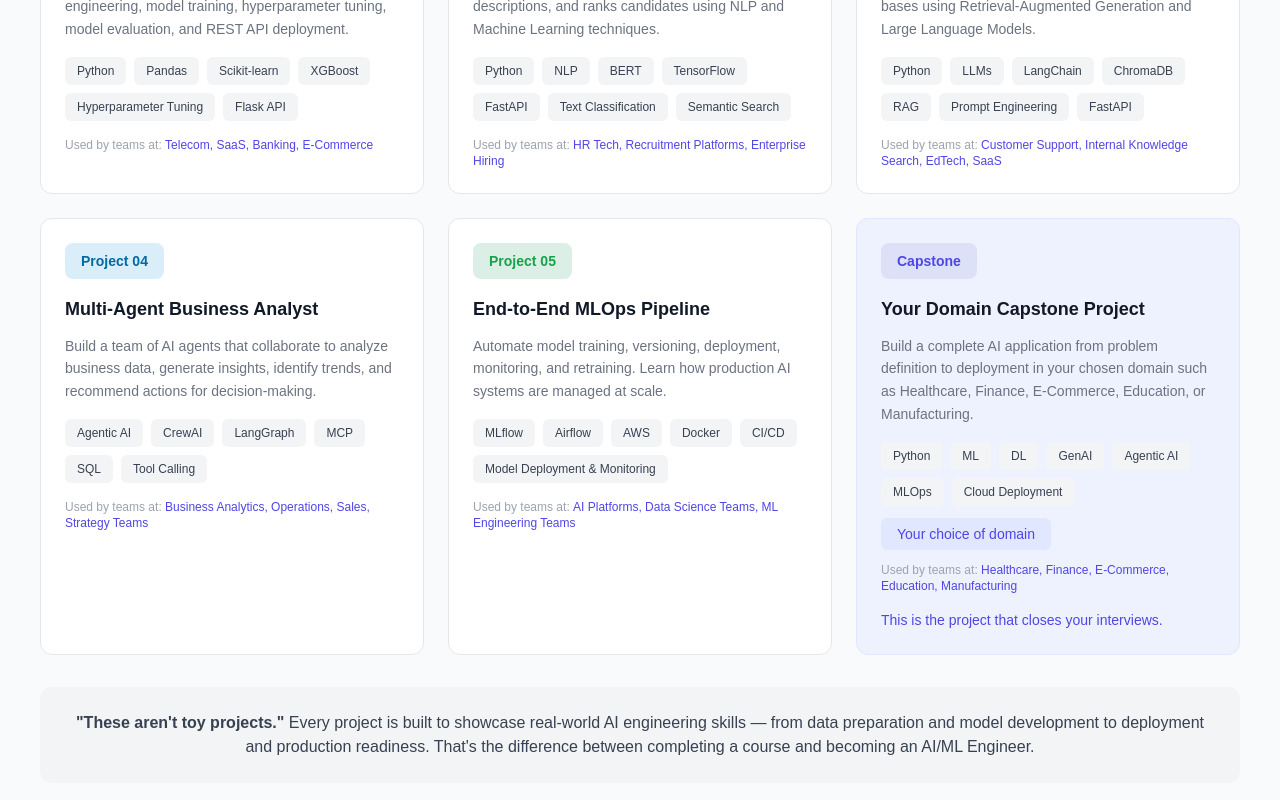
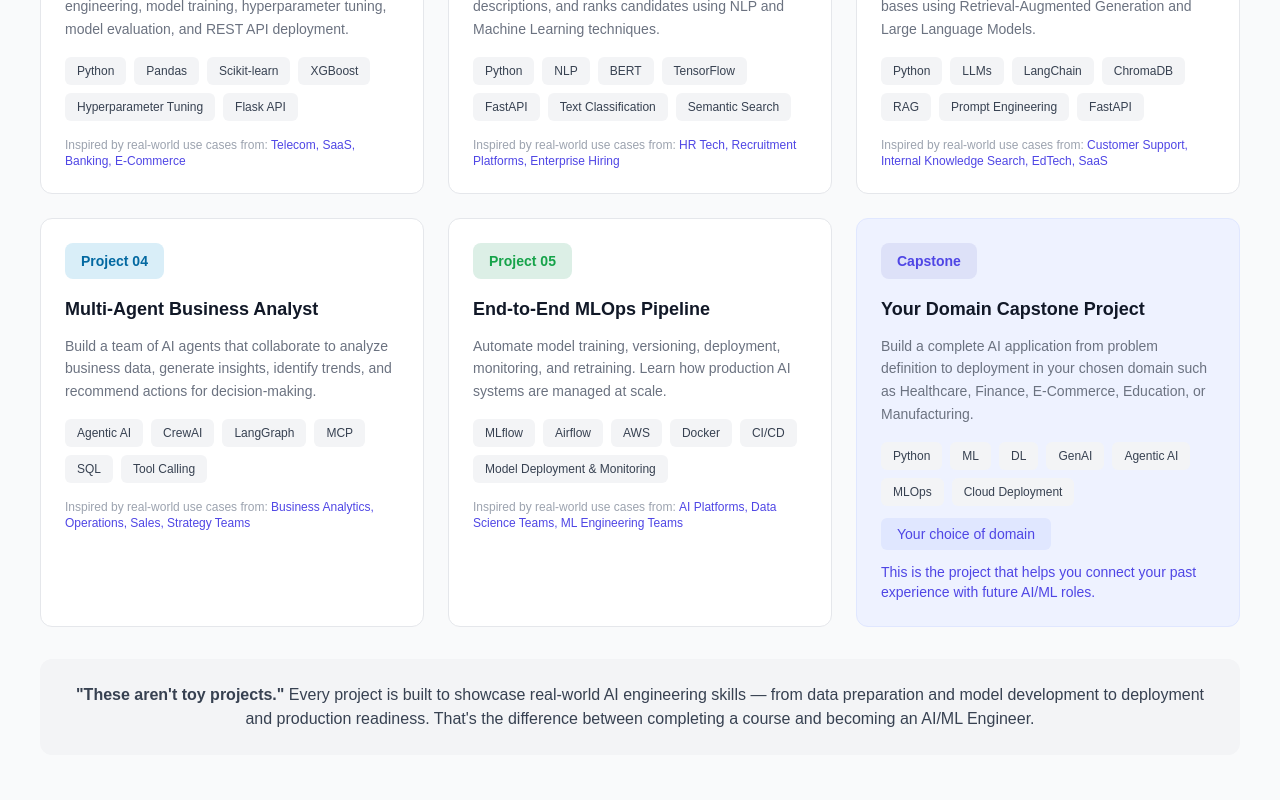
Before and after one commit to srinivas-dande/students-landing-page, a Next.js app: page / in a window 1280 px wide. Shown: the part 1360-2160 px from the top of the page. Built offline with nearby package versions, Linux system fonts and the light colour scheme.

Commit message:
Updated All

```diff
--- a/src/components/landing/PortfolioSection.jsx
+++ b/src/components/landing/PortfolioSection.jsx
@@ -59,10 +59,10 @@ export default function PortfolioSection() {
       title: 'Your Domain Capstone Project',
       description: 'Build a complete AI application from problem definition to deployment in your chosen domain such as Healthcare, Finance, E-Commerce, Education, or Manufacturing.',
       tags: ['Python', 'ML', 'DL', 'GenAI', 'Agentic AI', 'MLOps', 'Cloud Deployment'],
-      companies: ['Healthcare', 'Finance', 'E-Commerce', 'Education', 'Manufacturing'],
+      companies: [],
       isCapstone: true,
       domainTag: 'Your choice of domain',
-      footerText: 'This is the project that closes your interviews.'
+      footerText: 'This is the project that helps you connect your past experience with future AI/ML roles.'
     }
   ];
 
@@ -135,7 +135,7 @@ export default function PortfolioSection() {
           <div className="mt-auto pt-5 border-t border-[#E5E7EB]">
             {project.companies.length > 0 && (
               <p className="text-xs text-[#9CA3AF]">
-                Used by teams at:{' '}
+                Inspired by real-world use cases from:{' '}
                 <span className="text-[#4F46E5] font-medium">
                   {project.companies.join(', ')}
                 </span>
@@ -237,7 +237,7 @@ export default function PortfolioSection() {
               {/* Companies */}
               {project.companies.length > 0 && (
                 <p className="text-xs text-[#9CA3AF]">
-                  Used by teams at:{' '}
+                  Inspired by real-world use cases from:{' '}
                   <span className="text-[#4F46E5] font-medium">
                     {project.companies.join(', ')}
                   </span>
--- a/src/components/landing/StudentOutcomesSection.jsx
+++ b/src/components/landing/StudentOutcomesSection.jsx
@@ -9,7 +9,7 @@ const testimonials = [
     details: 'Final Year · B.Tech - CSE · Pune',
     subDetails: 'Joined during 3rd Year · No Prior Work Experience',
     quote: '"I graduated from a Tier-2 college with no prior industry experience. What helped me stand out was not my grades — it was the projects. The Dandes AI/ML program helped me build real AI projects that I could showcase on GitHub and confidently discuss during interviews."',
-    role: '',
+    role: 'Joined Dandes Academy in January 2026 Batch',
     company: '',
     salary: ''
   },
@@ -19,7 +19,7 @@ const testimonials = [
     details: 'Pre-Final Year · B.Tech - Civil · Chennai',
     subDetails: 'Started During 3rd Year · No Prior AI/ML Background',
     quote: '"I joined the AI/ML program during my 3rd year with no prior background in AI/ML. The structured learning path and hands-on projects helped me build a portfolio that stood out from most students in my batch. By the time placements started, I had real projects to showcase and discuss with confidence."',
-    role: '',
+    role: 'Joined Dandes Academy in January 2026 Batch',
     company: '',
     salary: ''
   },
@@ -29,7 +29,7 @@ const testimonials = [
     details: 'Pre-Final Year · B.Tech - Mechanical · Andhra Pradesh',
     subDetails: 'Started During 3rd Year · Non-CS Background',
     quote: '"Everyone told me AI/ML was only for Computer Science students. The program started from the fundamentals and made the learning journey approachable. The projects helped me build confidence and showed me that consistency and problem-solving matter more than your branch."',
-    role: '',
+    role: 'Joined Dandes Academy in January 2026 Batch',
     company: '',
     salary: ''
   },
@@ -39,7 +39,7 @@ const testimonials = [
     details: '2nd Year → Completed in 3rd Year · IT Engineering · Hyderabad',
     subDetails: 'Commerce student in 11th–12th',
     quote: '"I completed the program while managing college exams, assignments, and semester projects. The schedule was easy to balance alongside academics. The mock interviews and project reviews helped me understand what recruiters actually look for and prepared me much better for interviews"',
-    role: '',
+    role: 'Joined Dandes Academy in June 2025 Batch',
     company: '',
     salary: ''
   },
@@ -49,7 +49,7 @@ const testimonials = [
     details: 'Final Year · BCA · Bihar',
     subDetails: 'Started During 2nd Year · No AI/ML Background',
     quote: '"Initially, I thought AI/ML would be difficult to learn. The program started from the fundamentals and gradually progressed into Machine Learning, Generative AI, and real-world projects. By the end, I had a strong project portfolio and a clear understanding of how AI is applied in industry."',
-    role: '',
+    role: 'Joined Dandes Academy in June 2025 Batch',
     company: '',
     salary: ''
   }
--- a/src/components/landing/TimeCommitmentSection.jsx
+++ b/src/components/landing/TimeCommitmentSection.jsx
@@ -38,7 +38,7 @@ export default function TimeCommitmentSection() {
   },
   {
     image: '/icons/recording.png',
-    title: 'Lifetime Access to Recordings',
+    title: 'Access to Class Recordings',
     description:
       `Learn Anytime, Revisit Anytime
 
```
